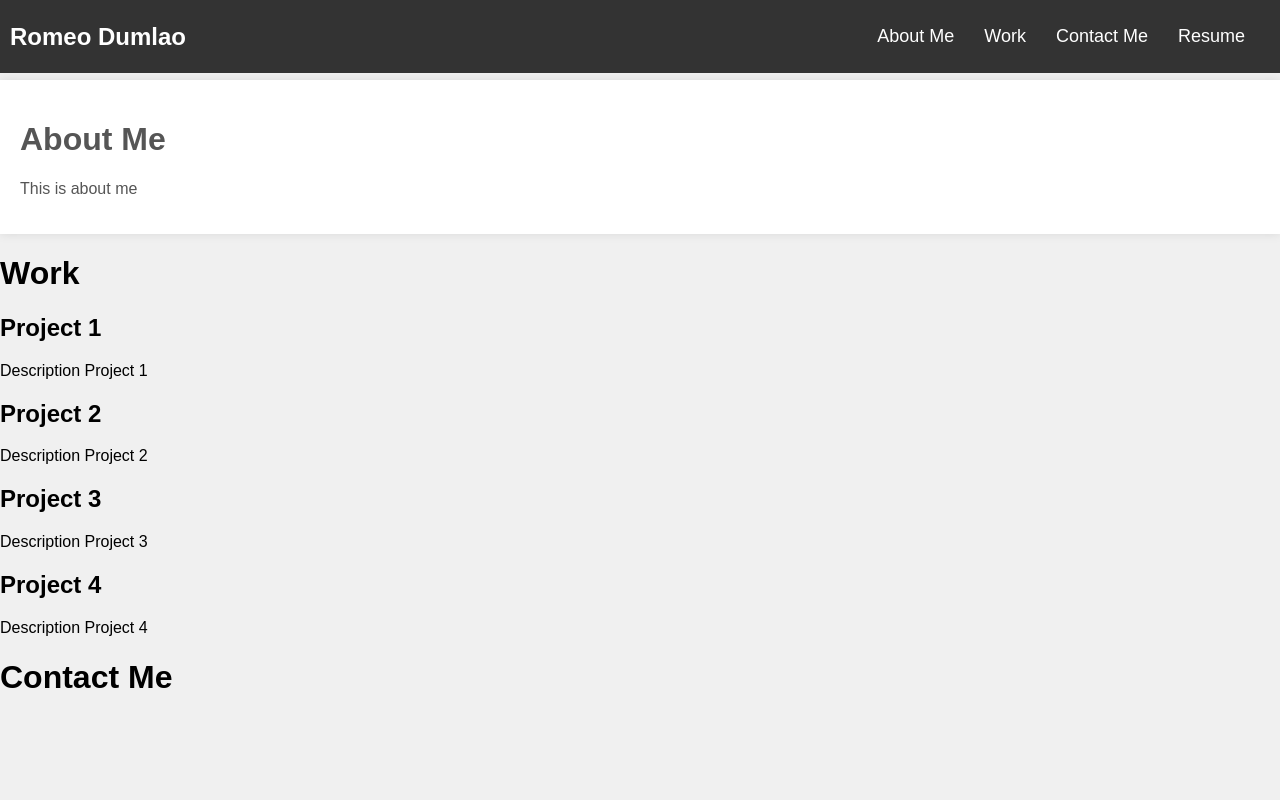
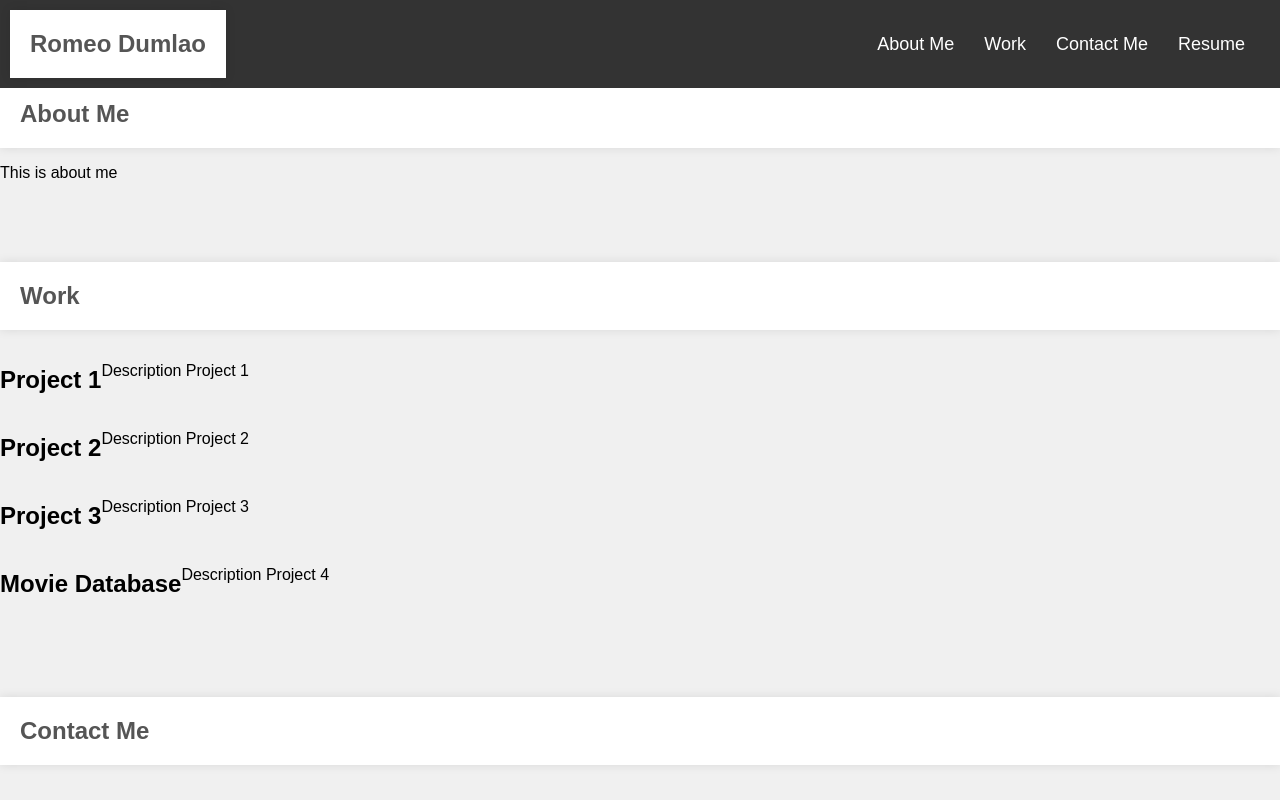
Before and after one commit to romeocd/personal-portfolio, a plain HTML site: page index.html in a window 1280 px wide. Drawn offline with Linux system fonts and the light colour scheme.

Commit message:
added more styling

```diff
--- a/assets/style.css
+++ b/assets/style.css
@@ -48,19 +48,16 @@ nav ul li a:hover {
     background-color: #555;
 }
 
-#aboutMe {
+h1 {
     margin-top: 80px; /* Adjust the margin to create space below the navbar */
     background-color: #fff;
     padding: 20px;
     box-shadow: 0 0 10px rgba(0, 0, 0, 0.1);
+    font-size: 24px;
+    color: #555;
 }
 
-#aboutMe {
-    font-size: 24px;
-    color: #333;
+
+.project {
+    display: flex;
 }
-
-#aboutMe {
-    font-size: 16px;
-    color: #555;
-}
--- a/index.html
+++ b/index.html
@@ -26,29 +26,28 @@
         </div>
 
         <div>
-
             <div id="work">
                 <h1>Work</h1>
             </div>
 
-            <div class="project">
-                <h2>Project 1</h2>
+            <div class="project" >
+                <h2 a href="">Project 1</h2>
                     <p>Description Project 1</p>
             </div>
 
 
-            <div class="project">
-                <h2>Project 2</h2>
+            <div class="project" >
+                <h2 a href="">Project 2</h2>
                 <p>Description Project 2</p>
             </div>
 
-            <div class="project">
-                <h2>Project 3</h2>
+            <div class="project" >
+                <h2 a href="">Project 3</h2>
                 <p>Description Project 3</p>
             </div>
 
-            <div class="project">
-                <h2>Project 4</h2>
+            <div class="project" >
+                <h2 a href="https://romeocd.github.io/movie-database/">Movie Database</h2>
                 <p>Description Project 4</p>
             </div>
 
```
